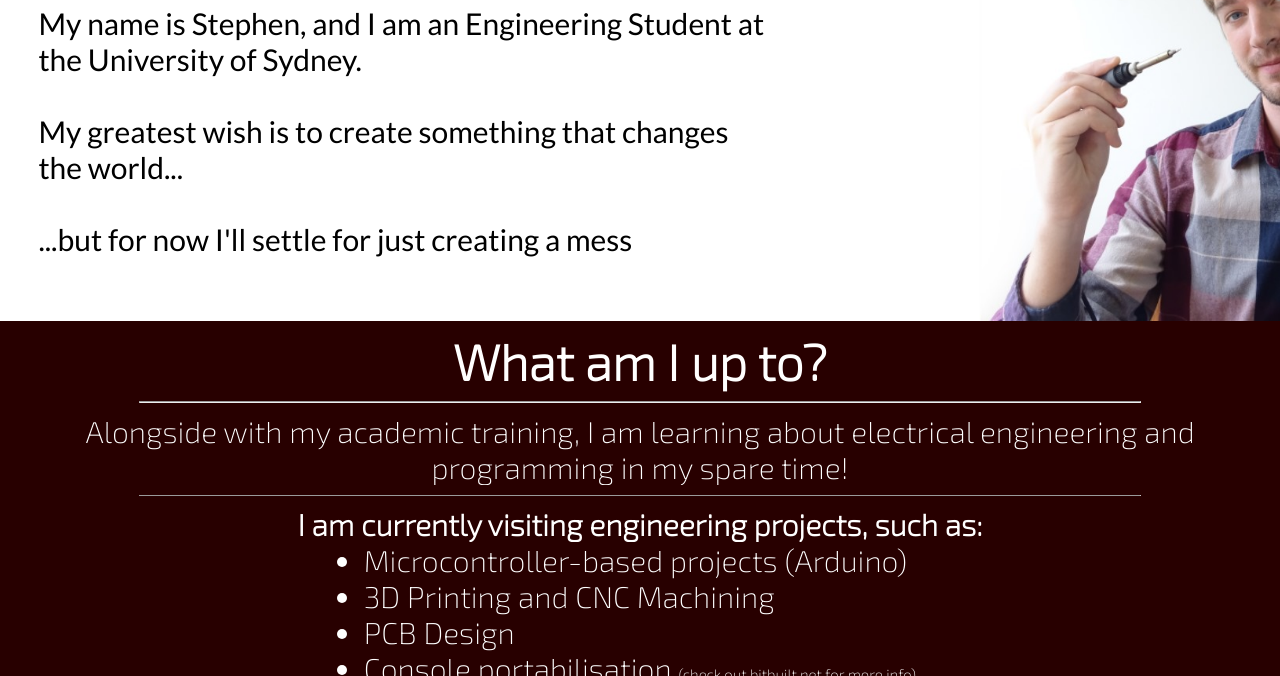
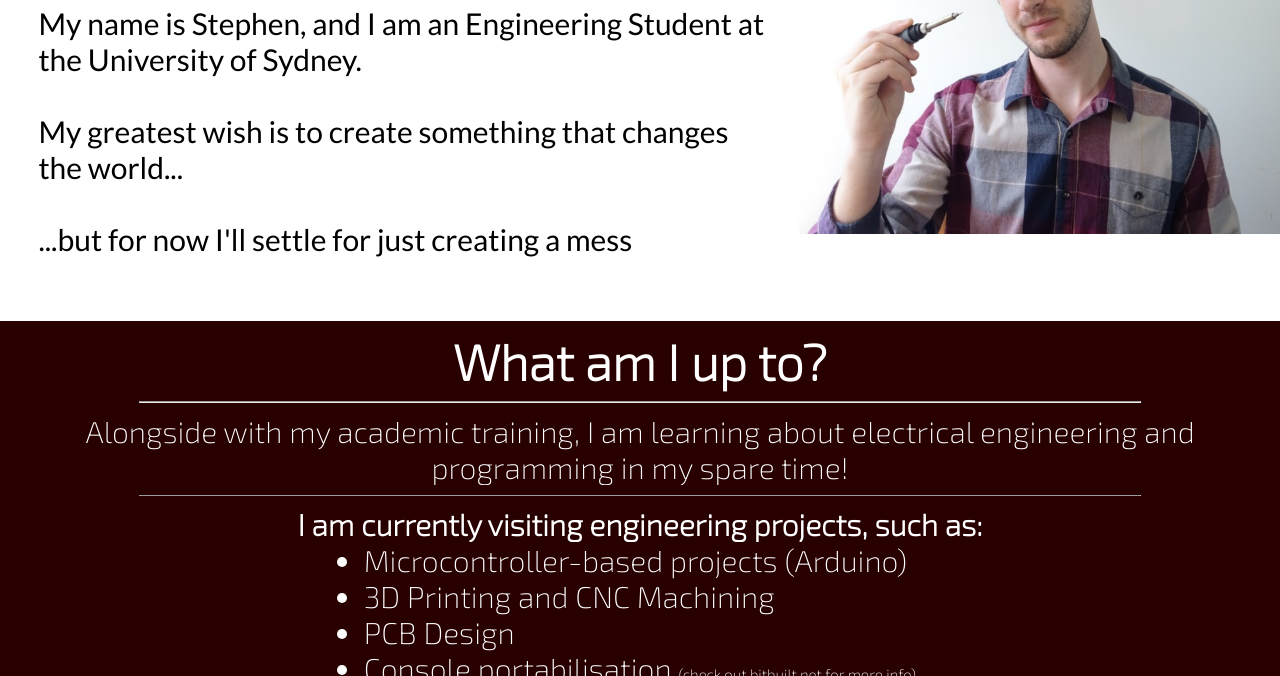
Before and after one commit to Skedaddlez/Skedaddlez.github.io, a plain HTML site: page index.html in a window 1280 px wide. Shown: the part 424-1100 px from the top of the page. Drawn offline with Linux system fonts and the light colour scheme; files that its build step writes are made by us from their sources.

Commit message:
Update stylesheet1.css

```diff
--- a/stylesheet1.css
+++ b/stylesheet1.css
@@ -196,8 +196,8 @@ footer {
     display: block;
     background-color: white;
     background-image: url("images/wrapper1.jpg");
-    background-attachment: local;
-    background-size: cover;
+
+    background-size: contain;
     background-repeat: no-repeat;
     background-position-x: fixed;
     height: auto;
```
